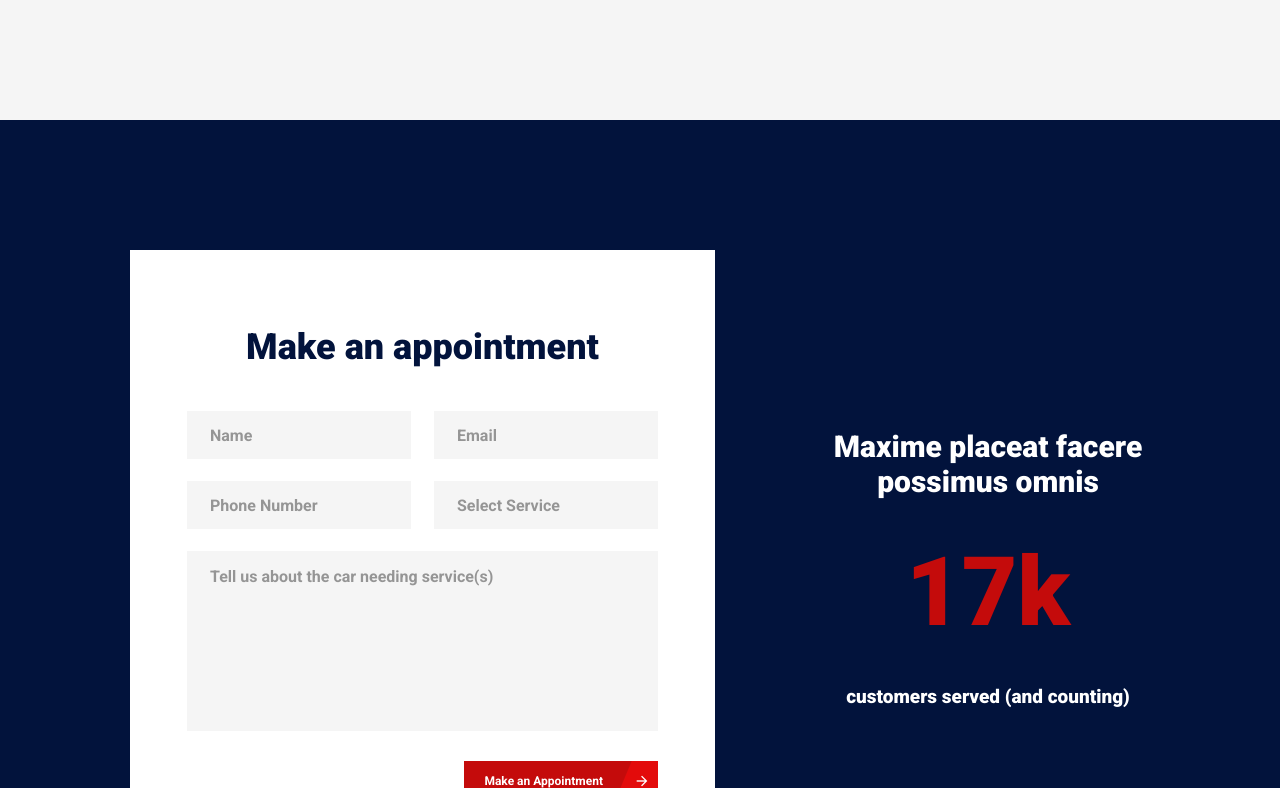
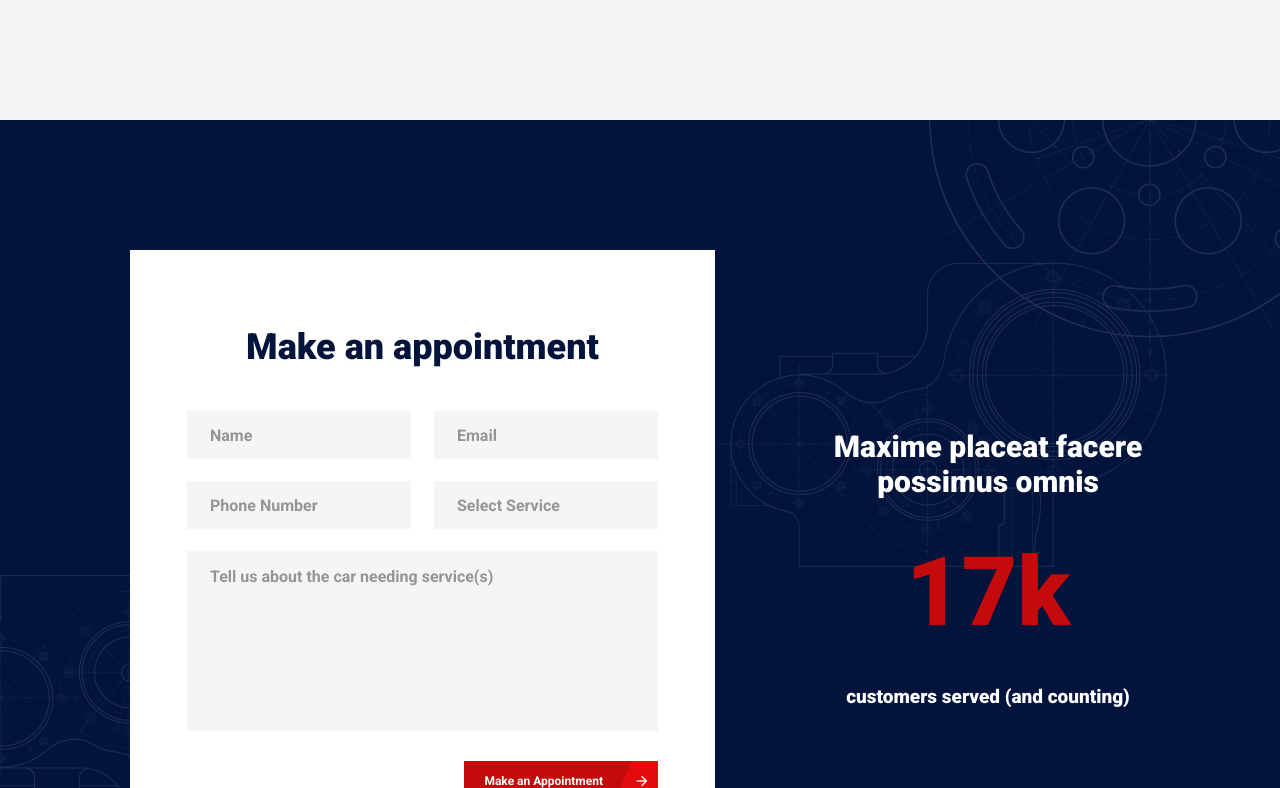
Before and after one commit to herohasan0/car-repair, a Next.js app: page / in a window 1280 px wide. Shown: the part 3712-4500 px from the top of the page. Built offline with nearby package versions, Linux system fonts and the light colour scheme.

Commit message:
Edit Appointment component background image

```diff
--- a/main.css
+++ b/main.css
@@ -650,6 +650,7 @@ body {
 .Appointment {
   height: 980px;
   background-color: #02133c;
+  background: url(/appointment-bg.png) no-repeat center center/cover;
   margin-top: 122px;
   padding-top: 130px; }
   .Appointment .container {
--- a/scss/components/Appointment.scss
+++ b/scss/components/Appointment.scss
@@ -6,6 +6,7 @@
   }
   height: 980px;
   background-color: $color-black;
+  background: url(/appointment-bg.png) no-repeat center center / cover;
   margin-top: 122px;
   padding-top: 130px;
   &-form {
```
Also changed, not shown: public/appointment-bg.png (added).
